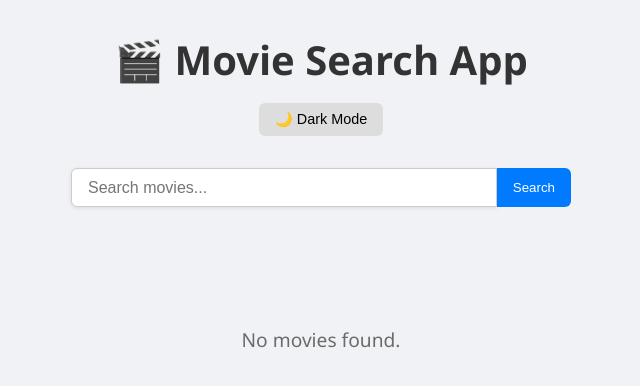
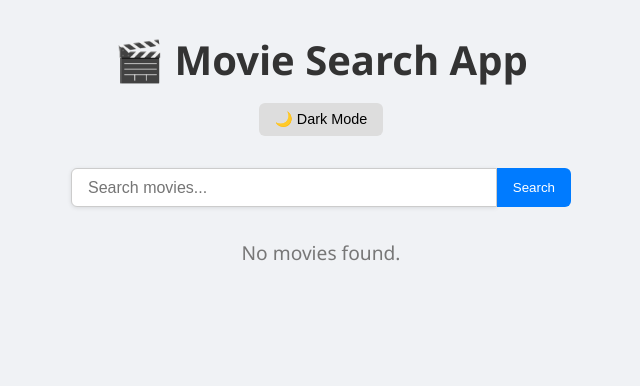
Before and after one commit to Tin0709/Learning-Web, a React (Create React App) app in the folder web19/movie-search/: page / in a window 1280 px wide. Shown: the top 386 px of the page, without its empty margins (351-991 px from the left). Built offline with nearby package versions, Linux system fonts and the light colour scheme.

Commit message:
web19 improve searching route and UI

```diff
--- a/web19/movie-search/src/App.css
+++ b/web19/movie-search/src/App.css
@@ -167,14 +167,26 @@ input[type="text"] {
   font-size: 1.2rem;
   opacity: 0.7;
 }
-.loading {
+.empty {
   font-size: 1.2rem;
-  color: #888;
+  color: #777;
   text-align: center;
+  margin-top: 2rem;
 }
 
 .error {
   color: red;
   font-size: 1.2rem;
   text-align: center;
+  margin-top: 2rem;
 }
+
+.loading {
+  font-size: 1.5rem;
+  color: #555;
+  text-align: center;
+  position: fixed;
+  top: 50%;
+  left: 50%;
+  transform: translate(-50%, -50%);
+}
--- a/web19/movie-search/src/App.js
+++ b/web19/movie-search/src/App.js
@@ -49,9 +49,15 @@ function App() {
             element={
               <>
                 <SearchBar onSearch={searchMovies} />
-                {loading && <p className="loading">Loading...</p>}
-                {error && <p className="error">{error}</p>}
-                <MovieList movies={movies} />
+                {loading ? (
+                  <p className="loading">Loading...</p>
+                ) : error ? (
+                  <p className="error">{error}</p>
+                ) : movies.length > 0 ? (
+                  <MovieList movies={movies} />
+                ) : (
+                  <p className="empty">No movies found.</p>
+                )}
               </>
             }
           />
```
